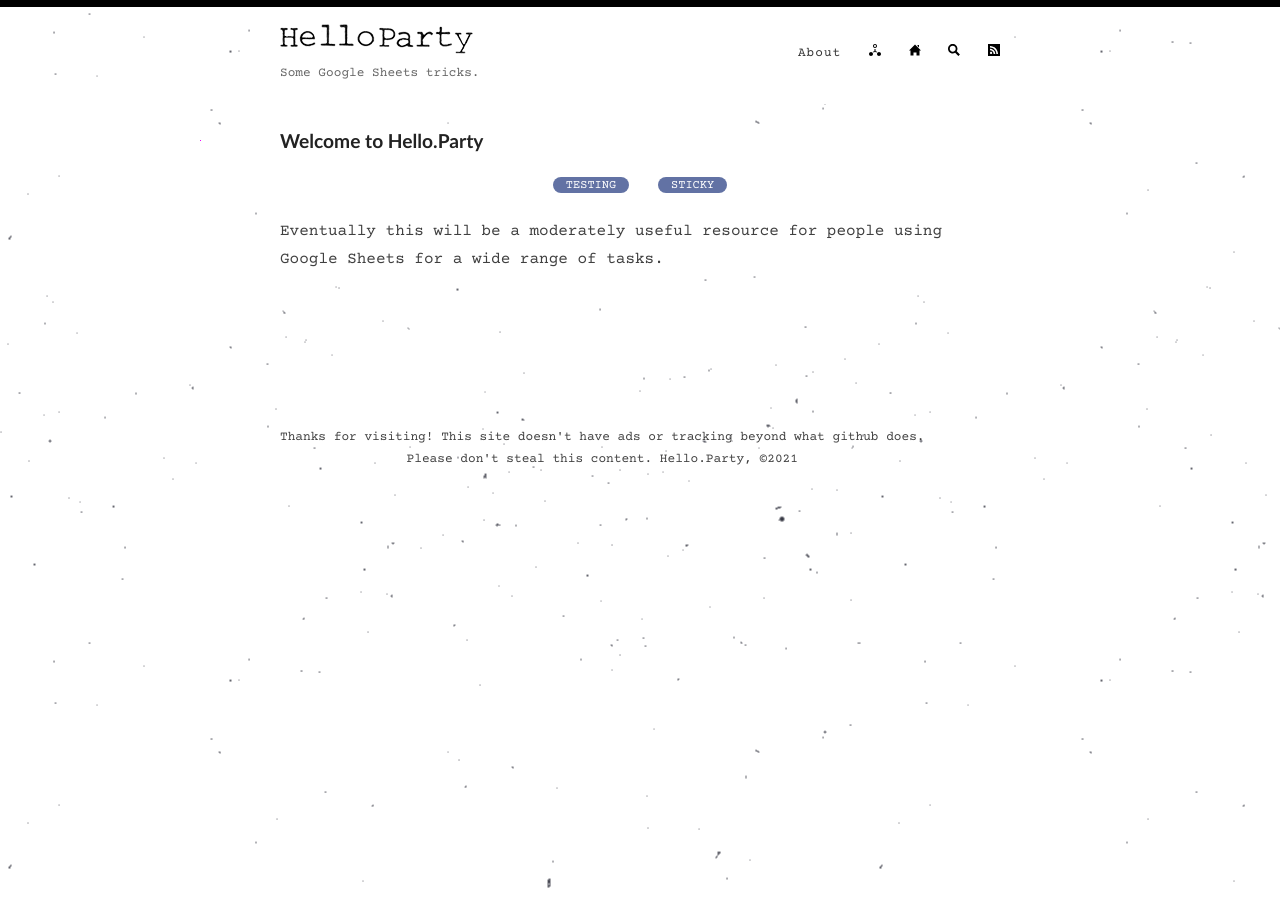
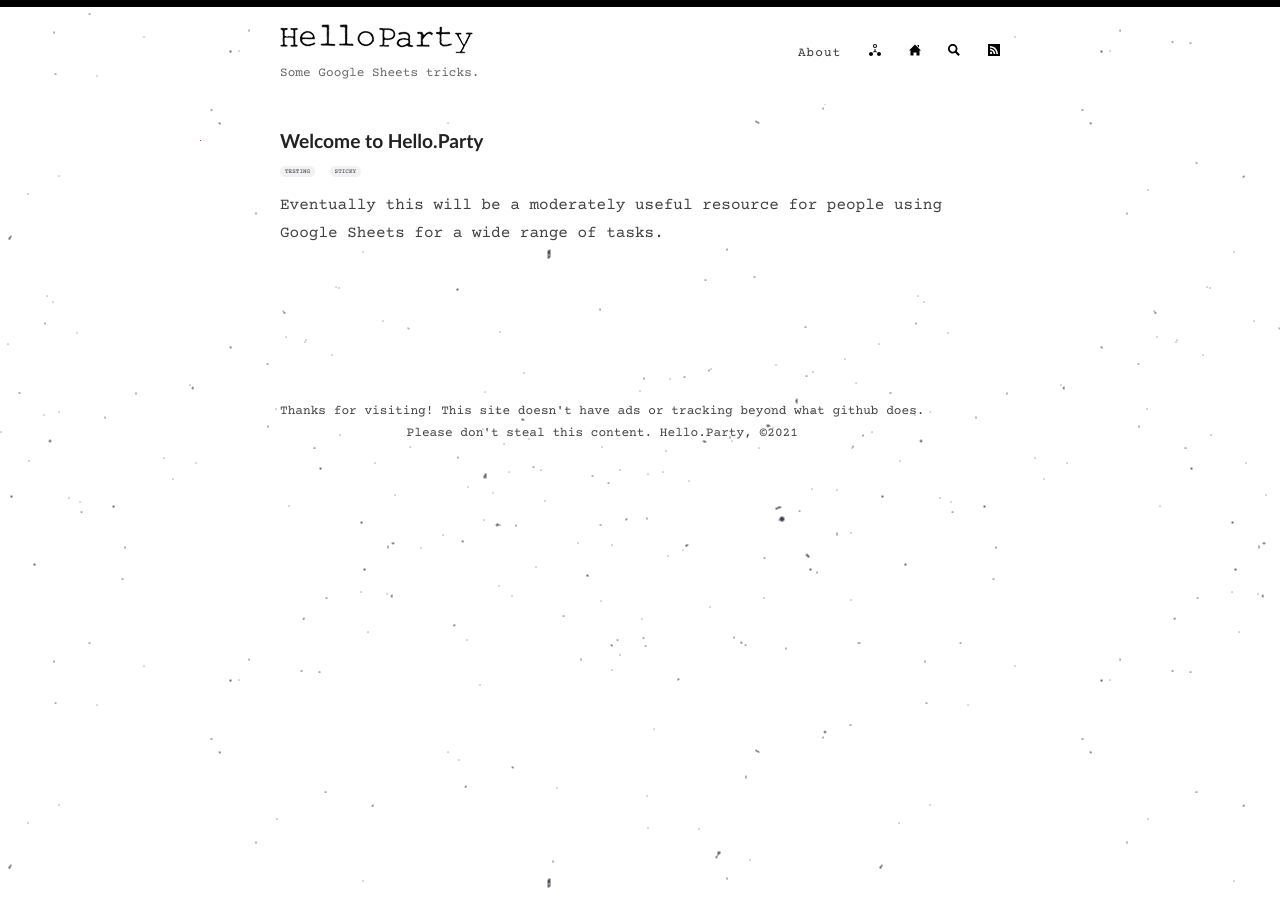
Before and after one commit to hello-party/hello-party-old.github.io, a Jekyll site: the page built from _posts/2021-02-01-sticky.md, in a window 1280 px wide. Built offline with Jekyll 4.4.1, drawn with Linux system fonts in a browser that asks for light colours.

Commit message:
Update post.html

```diff
--- a/_layouts/post.html
+++ b/_layouts/post.html
@@ -10,7 +10,7 @@
     {% if page.last_modified_at %}
     <p class="author_title" datetime="{{ page.last_modified_at | date_to_xmlschema }}">(Updated: {{ page.last_modified_at | date: "%b %-d, %Y" }})</p>
     {% endif %}-->
-    <div class="post-tags">
+    <div id="smallCategories">
       {% if post %}
         {% assign categories = post.categories %}
       {% else %}
```
